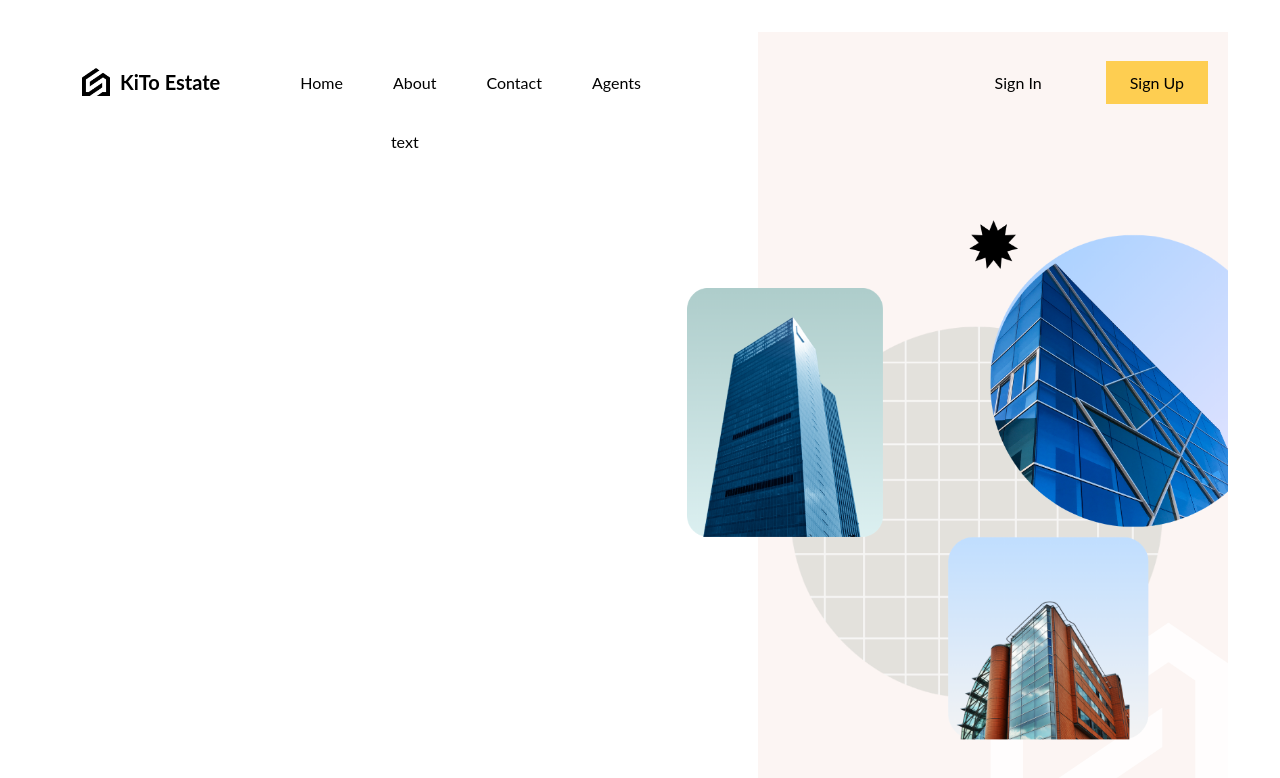
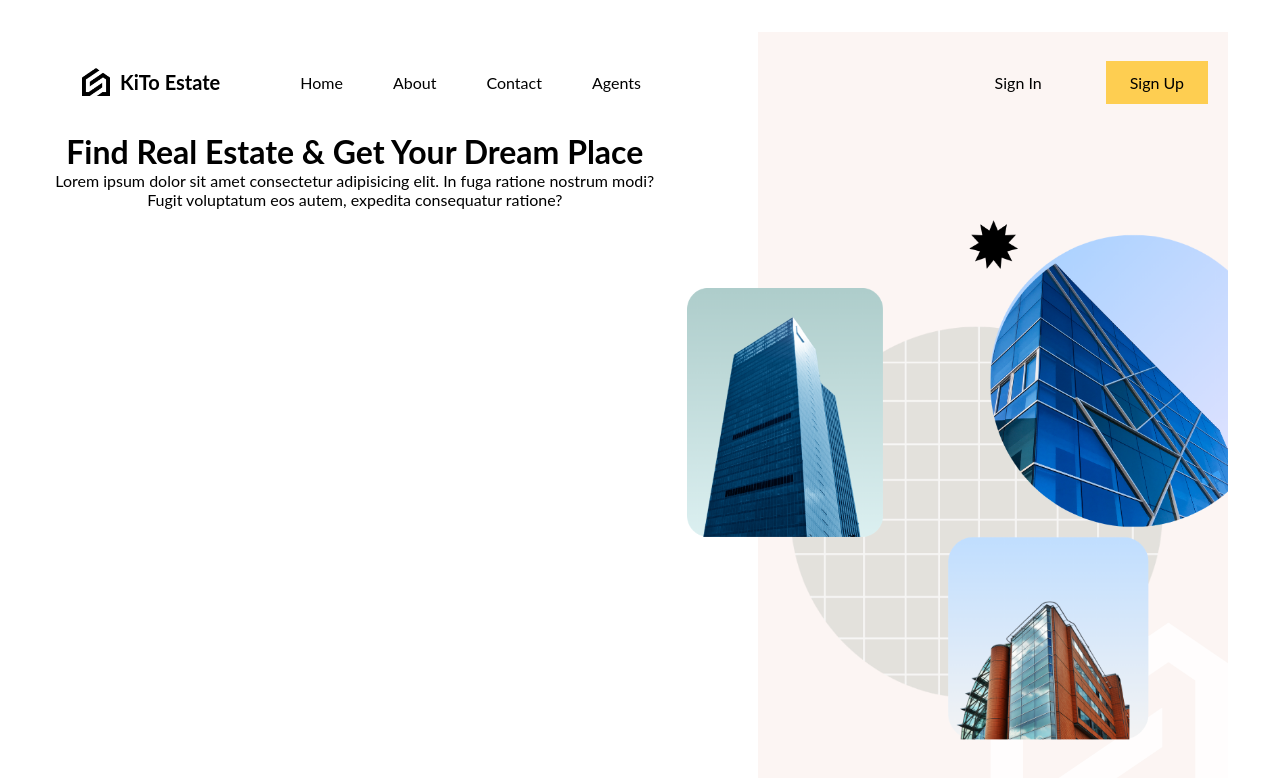
Before and after one commit to Kiril-Lankov/Real-Estate-App, a React (Vite) app in the folder real-estate-app/: page / in a window 1280 px wide. Shown: the top 778 px of the page. Built offline with nearby package versions, Linux system fonts and the light colour scheme.

Commit message:
Homepage created

```diff
--- a/real-estate-app/src/routes/homePage/HomePage.jsx
+++ b/real-estate-app/src/routes/homePage/HomePage.jsx
@@ -4,7 +4,13 @@ function HomePage() {
 
     return (
         <div className="homePage">
-            <div className="textContainer">text</div>
+            <div className="textContainer">
+                <div className="wrapper">
+                    <h1 className="title">Find Real Estate & Get Your Dream Place</h1>
+                    <p>Lorem ipsum dolor sit amet consectetur adipisicing elit.
+                        In fuga ratione nostrum modi? Fugit voluptatum eos autem, expedita consequatur ratione?</p>
+                </div>
+            </div>
             <div className="imgContainer">
                 <img src="/bg.png" alt="" />
             </div>
--- a/real-estate-app/src/routes/homePage/homePage.scss
+++ b/real-estate-app/src/routes/homePage/homePage.scss
@@ -4,6 +4,11 @@
 
     .textContainer{
         flex: 3;
+
+        .wrapper{
+            padding-right: 100px;
+        }
+
     }
     .imgContainer{
         flex: 2;
```
